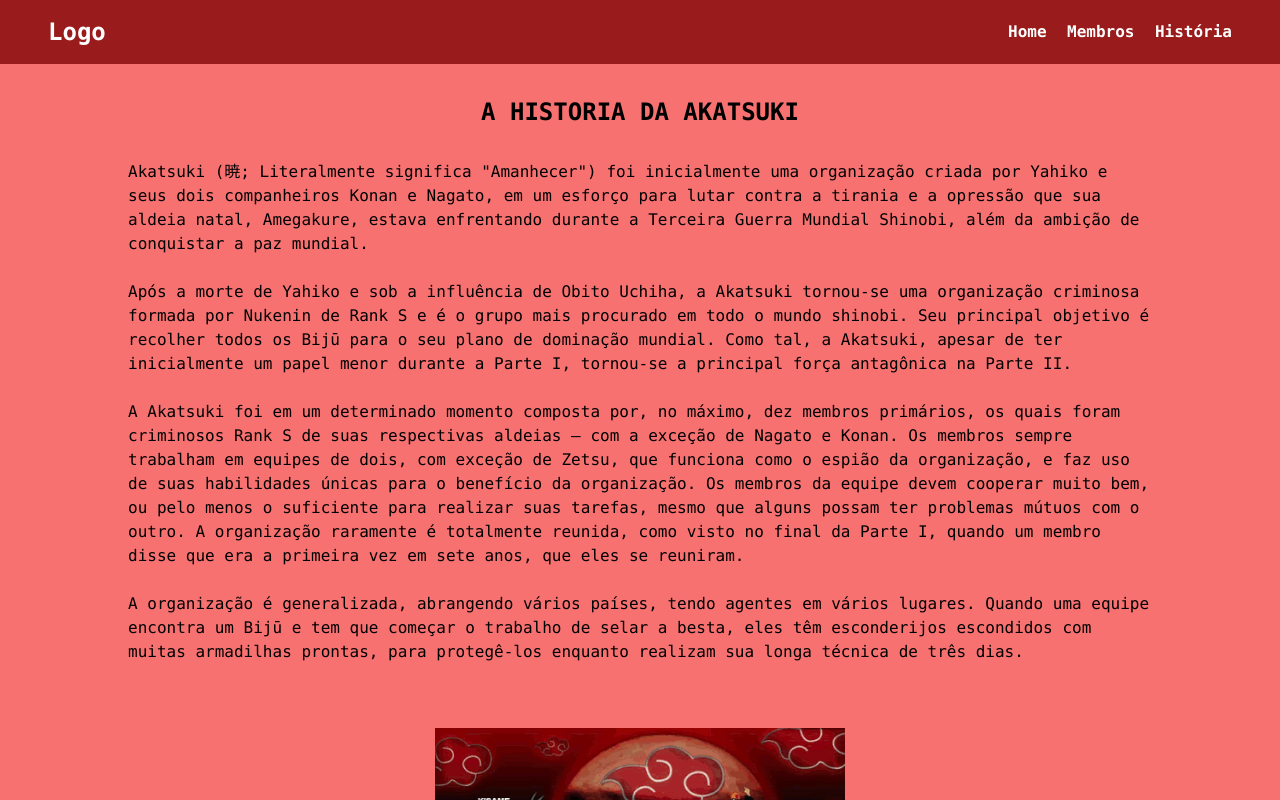
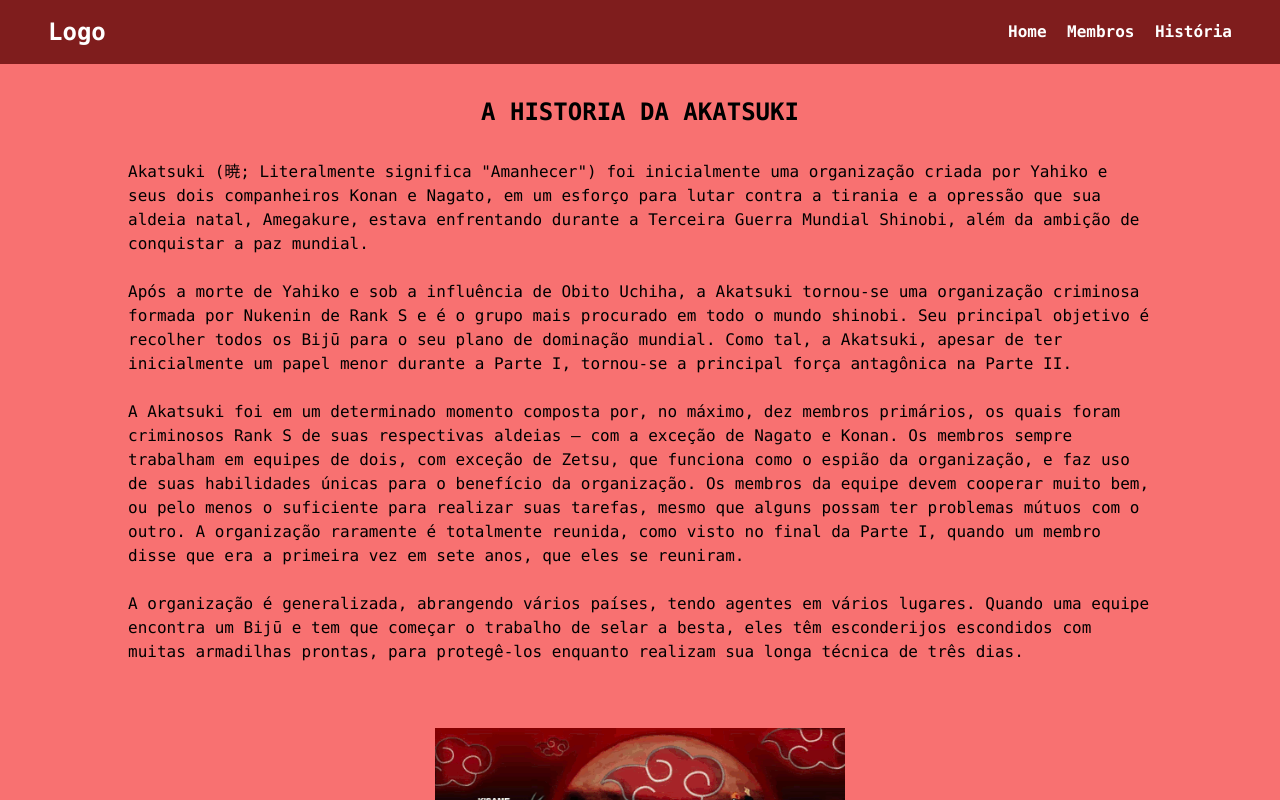
Before and after one commit to MarcellyGuimaraes/html-Akatsuki, a React (Vite) app: page /history in a window 1280 px wide. Shown: the top 800 px of the page. Built offline with nearby package versions, Linux system fonts and the light colour scheme.

Commit message:
fix: arrumando a cor da logo

```diff
--- a/src/components/Header.jsx
+++ b/src/components/Header.jsx
@@ -3,7 +3,7 @@
 
 const Header = () => {
   return (
-    <header className="bg-red-800 py-4 text-white font-bold font-mono">
+    <header className="bg-red-900 py-4 text-white font-bold font-mono">
       <div className="flex flex-col items-center justify-between px-12 md:flex-row">
         <h1 class="text-2xl">Logo</h1>
 
```
